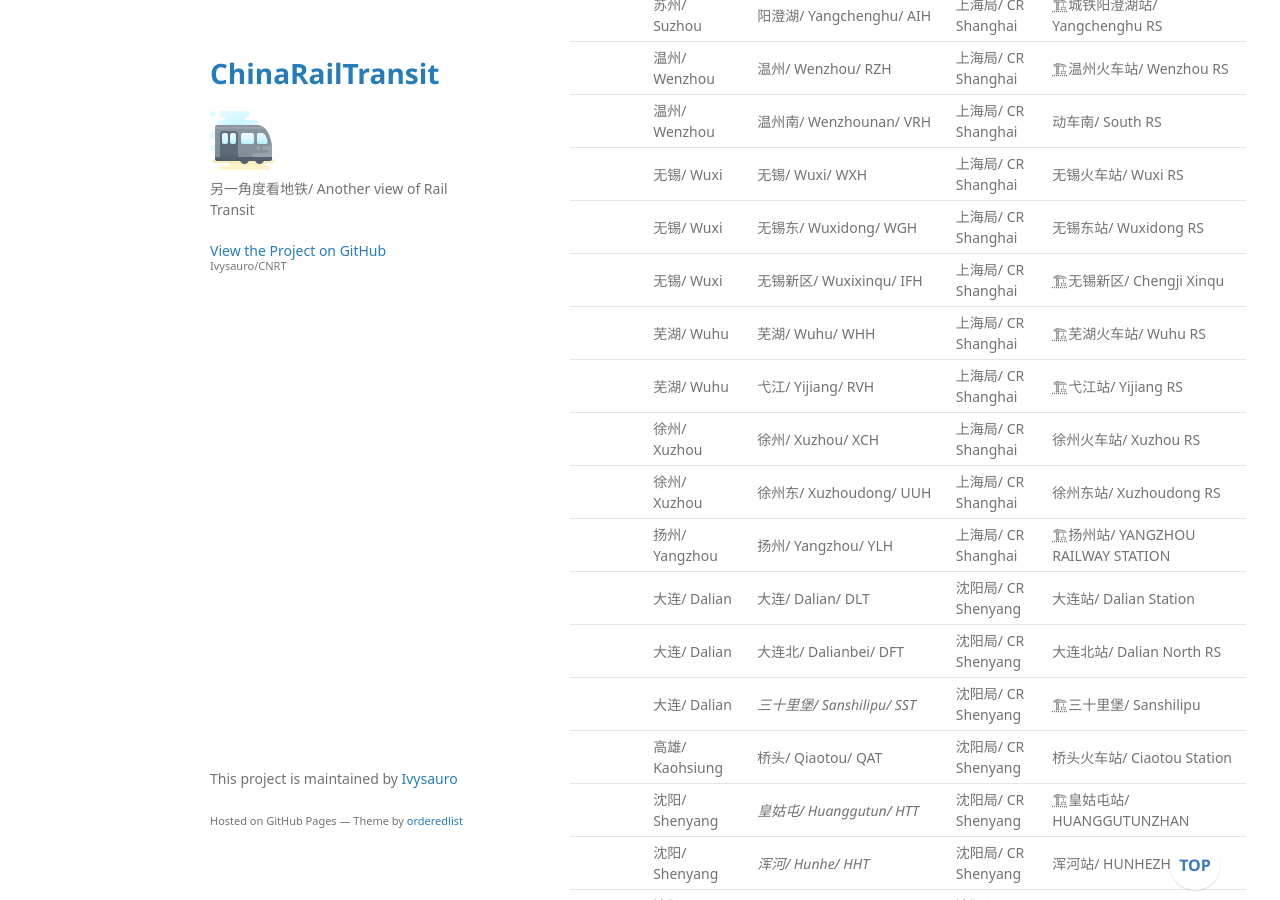
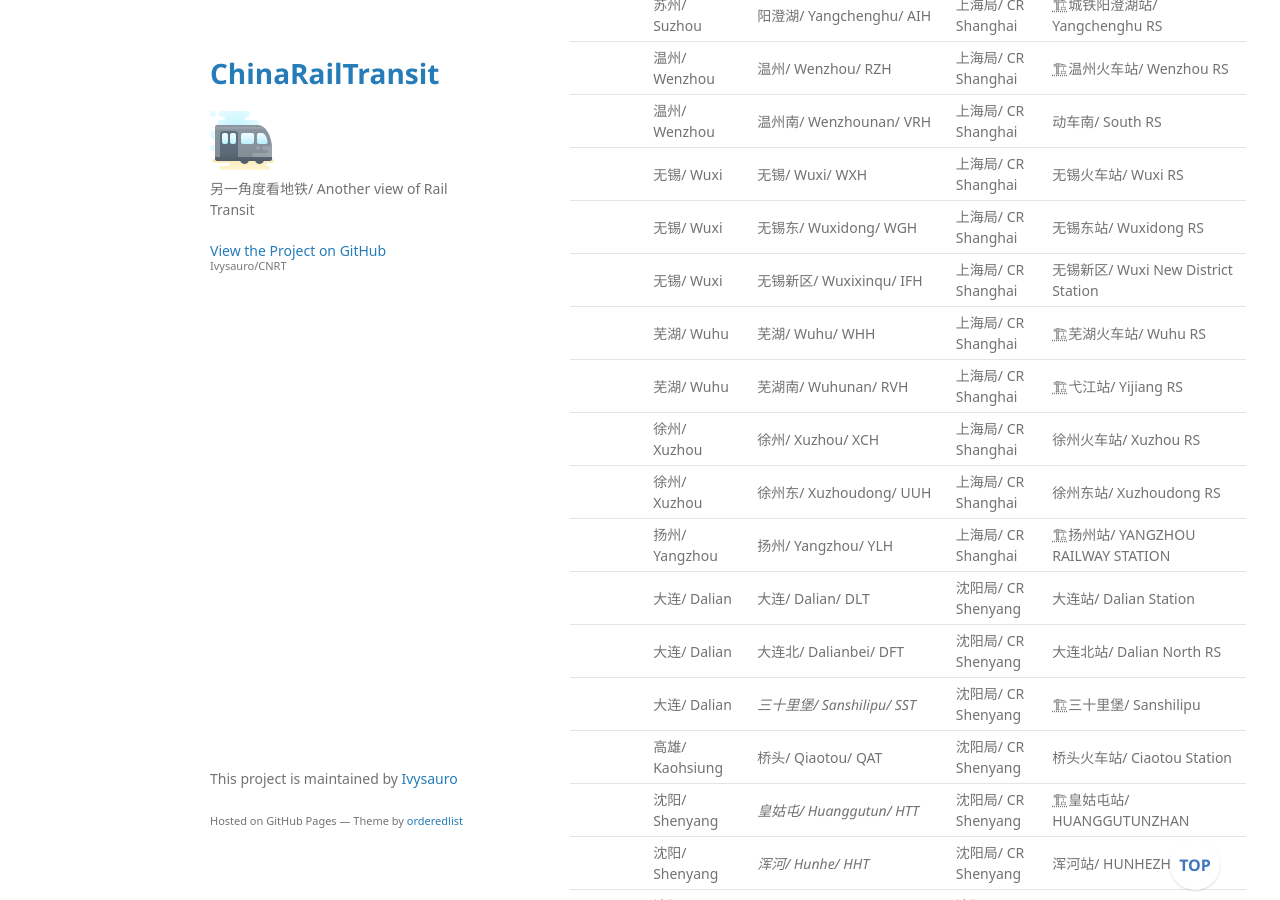
Before and after one commit to Ivysauro/CNRT, a Jekyll site: the page built from data/Rail-Rail.md, in a window 1280 px wide and 900 px high, scrolled down 10274 px. Built offline with Jekyll 4.4.1, drawn with Linux system fonts in a browser that asks for light colours; some web fonts are replaced; our own code applies the rules of GitHub Pages for plain Markdown files; a script that is not in the unit is left out.

Commit message:
🍊更新无锡数据

```diff
--- a/data/Rail-Rail.md
+++ b/data/Rail-Rail.md
@@ -198,9 +198,9 @@
 |  | 温州/ Wenzhou | 温州南/ Wenzhounan/ VRH | 上海局/ CR Shanghai | 动车南/ South RS |
 |  | 无锡/ Wuxi | 无锡/ Wuxi/ WXH | 上海局/ CR Shanghai | 无锡火车站/ Wuxi RS |
 |  | 无锡/ Wuxi | 无锡东/ Wuxidong/ WGH | 上海局/ CR Shanghai | 无锡东站/ Wuxidong RS |
-|  | 无锡/ Wuxi | 无锡新区/ Wuxixinqu/ IFH | 上海局/ CR Shanghai | 🏗无锡新区/ Chengji Xinqu |
+|  | 无锡/ Wuxi | 无锡新区/ Wuxixinqu/ IFH | 上海局/ CR Shanghai | 无锡新区/ Wuxi New District Station |
 |  | 芜湖/ Wuhu | 芜湖/ Wuhu/ WHH | 上海局/ CR Shanghai | 🏗芜湖火车站/ Wuhu RS |
-|  | 芜湖/ Wuhu | 弋江/ Yijiang/ RVH | 上海局/ CR Shanghai | 🏗弋江站/ Yijiang RS |
+|  | 芜湖/ Wuhu | 芜湖南/ Wuhunan/ RVH | 上海局/ CR Shanghai | 🏗弋江站/ Yijiang RS |
 |  | 徐州/ Xuzhou | 徐州/ Xuzhou/ XCH | 上海局/ CR Shanghai | 徐州火车站/ Xuzhou RS |
 |  | 徐州/ Xuzhou | 徐州东/ Xuzhoudong/ UUH | 上海局/ CR Shanghai | 徐州东站/ Xuzhoudong RS |
 |  | 扬州/ Yangzhou | 扬州/ Yangzhou/ YLH | 上海局/ CR Shanghai | 🏗扬州站/ YANGZHOU RAILWAY STATION |
```
